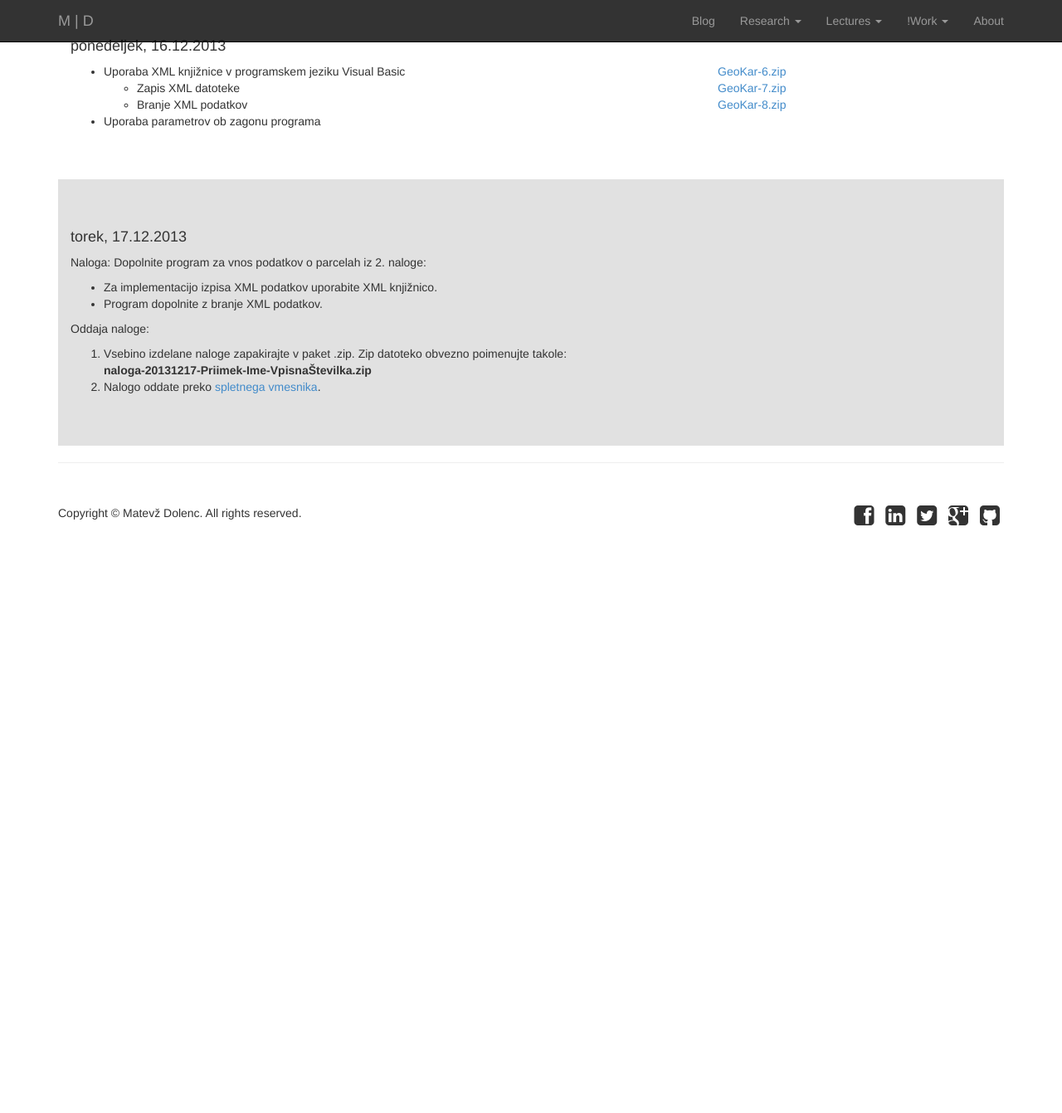
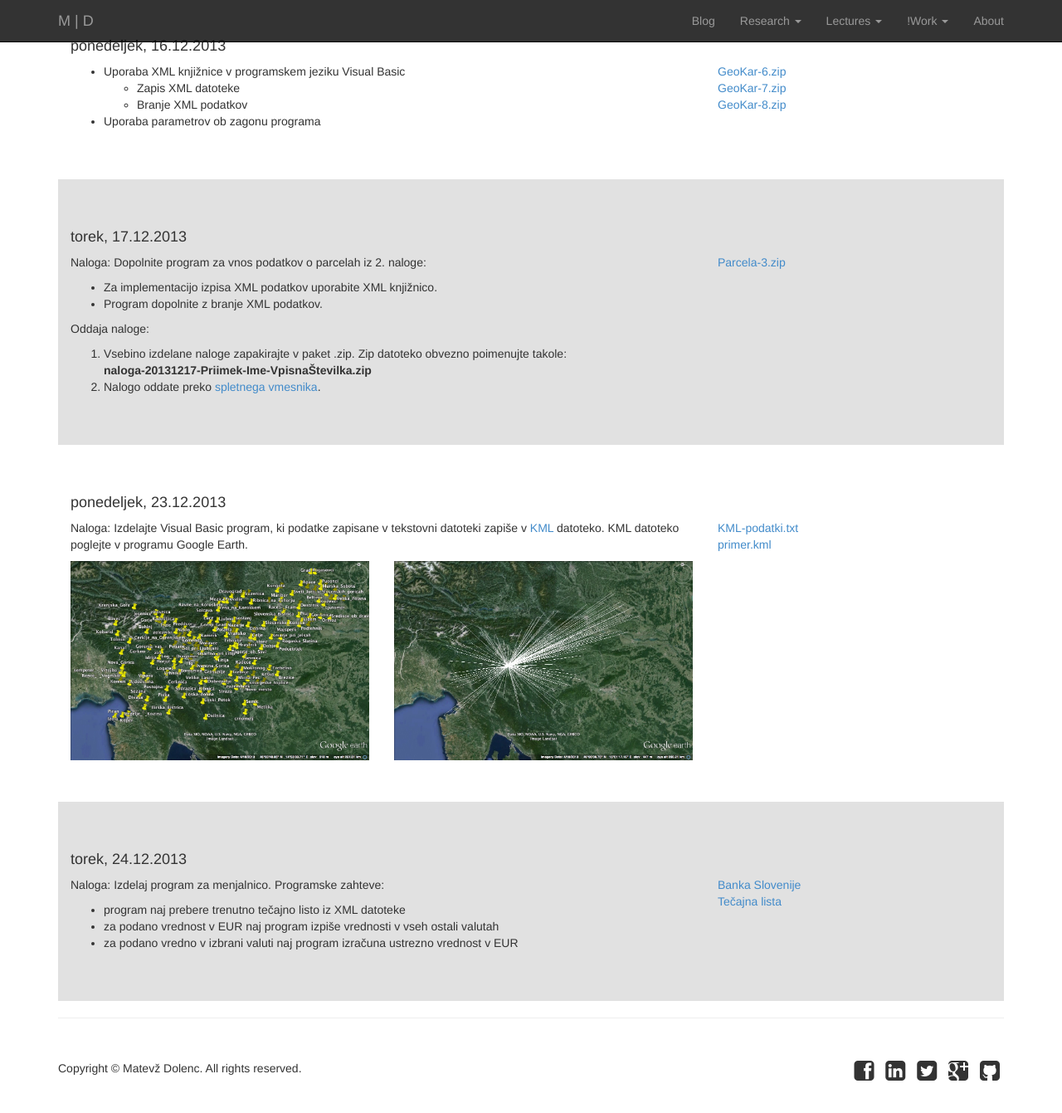
Before and after one commit to matevzdolenc/matevzdolenc.github.io, a Jekyll site: the page built from lectures/ul-fgg/tun-aop-2013/index.html, in a window 1280 px wide and 1400 px high, scrolled down 2636 px. Shown: the top 1341 px of the window at 83% size. Built offline with Jekyll 4.4.1, drawn with Linux system fonts in a browser that asks for light colours; Markdown is read by kramdown in place of the engine named in the settings; before the commit the page ends 3367 px from its top, so only the background shows below that.

Commit message:
dopolnjena tun-aop-2013 in gig2-aop-2013

```diff
--- a/lectures/ul-fgg/tun-aop-2013/index.html
+++ b/lectures/ul-fgg/tun-aop-2013/index.html
@@ -225,7 +225,7 @@ header-img: /img/header-xml-1.png
           </ol>
         </div>
         <div class="col-lg-4 col-md-4">
-          <a href="http://media.matevzdolenc.com/ul-fgg/tun-aop-2013/Parcela-2.zip">Parcela-2.zip</a><br />
+          <a href="http://media.matevzdolenc.com/ul-fgg/tun-aop-2013/Parcela-2.zip">Parcela-2.zip</a>
         </div>
       </div><!-- /.row -->
     </div><!-- /.container -->
@@ -237,8 +237,7 @@ header-img: /img/header-xml-1.png
         <div class="col-lg-8 col-md-8">
           <h4>ponedeljek, 16.12.2013</h4>
         </div>
-        <div class="col-lg-4 col-md-4">
-        </div>
+        <div class="col-lg-4 col-md-4"></div>
       </div><!-- /.row -->
       <div class="row">
         <div class="col-lg-8 col-md-8">
@@ -266,6 +265,11 @@ header-img: /img/header-xml-1.png
       <div class="row">
         <div class="col-lg-8 col-md-8">
           <h4>torek, 17.12.2013</h4>
+        </div>
+        <div class="col-lg-4 col-md-4"></div>
+      </div><!-- /.row -->
+      <div class="row">
+        <div class="col-lg-8 col-md-8">
           <p>Naloga: Dopolnite program za vnos podatkov o parcelah iz 2. naloge:</p>
           <ul>
             <li>Za implementacijo izpisa XML podatkov uporabite XML knjižnico.</li>
@@ -279,16 +283,65 @@ header-img: /img/header-xml-1.png
                 spletnega vmesnika</a>.
           </ol>
         </div>
-        <div class="col-lg-4 col-md-4"></div>
-      </div><!-- /.row -->
-      <div class="row">
-        <div class="col-lg-8 col-md-8">
-        </div>
         <div class="col-lg-4 col-md-4">
+           <a href="http://media.matevzdolenc.com/ul-fgg/tun-aop-2013/Parcela-3.zip">Parcela-3.zip</a><br />
         </div>
       </div><!-- /.row -->
     </div><!-- /.container -->
   </div><!-- /.section -->
 
+  <div class="section">
+    <div class="container">
+      <div class="row">
+        <div class="col-lg-8 col-md-8">
+          <h4>ponedeljek, 23.12.2013</h4>
+        </div>
+        <div class="col-lg-4 col-md-4"></div>
+      </div><!-- /.row -->
+      <div class="row">
+        <div class="col-lg-8 col-md-8">
+          <p>Naloga: Izdelajte Visual Basic program, ki podatke zapisane v tekstovni datoteki zapiše v
+            <a href="https://developers.google.com/kml/">KML</a> datoteko. KML datoteko poglejte v programu Google Earth.</p>
+          <div class="row">
+            <div class="col-lg-6 col-md-6">
+              <img class="img-responsive" src="/img/kml-kraji.jpg">
+            </div>
+            <div class="col-lg-6 col-md-6">
+              <img class="img-responsive" src="/img/kml-kraji-crte.jpg">
+            </div>
+          </div>
+        </div>
+        <div class="col-lg-4 col-md-4">
+          <a href="http://media.matevzdolenc.com/ul-fgg/tun-aop-2013/KML-podatki.txt">KML-podatki.txt</a><br />
+          <a href="http://media.matevzdolenc.com/ul-fgg/tun-aop-2013/primer.kml">primer.kml</a>
+        </div>
+      </div><!-- /.row -->
+    </div><!-- /.container -->
+  </div><!-- /.section -->
+
+  <div class="section-colored">
+    <div class="container">
+      <div class="row">
+        <div class="col-lg-8 col-md-8">
+          <h4>torek, 24.12.2013</h4>
+        </div>
+        <div class="col-lg-4 col-md-4"></div>
+      </div><!-- /.row -->
+      <div class="row">
+        <div class="col-lg-8 col-md-8">
+          <p>Naloga: Izdelaj program za menjalnico. Programske zahteve:</p>
+          <ul>
+            <li>program naj prebere trenutno tečajno listo iz XML datoteke</li>
+            <li>za podano vrednost v EUR naj program izpiše vrednosti v vseh ostali valutah</li>
+            <li>za podano vredno v izbrani valuti naj program izračuna ustrezno vrednost v EUR</li>
+          </ul>
+        </div>
+        <div class="col-lg-4 col-md-4">
+          <a href="http://www.bsi.si">Banka Slovenije</a><br />
+          <a href="http://www.bsi.si/_data/tecajnice/dtecbs.xml">Tečajna lista</a>
+        </div>
+      </div><!-- /.row -->
+    </div><!-- /.container -->
+  </div><!-- /.section -->
 
 </div><!-- /.container -->
```
Also changed, not shown: lectures/ul-fgg/gig2-aop-2013/index.html (+56 -0 lines), img/kml-kraji-crte.jpg (added), img/kml-kraji.jpg (added).
